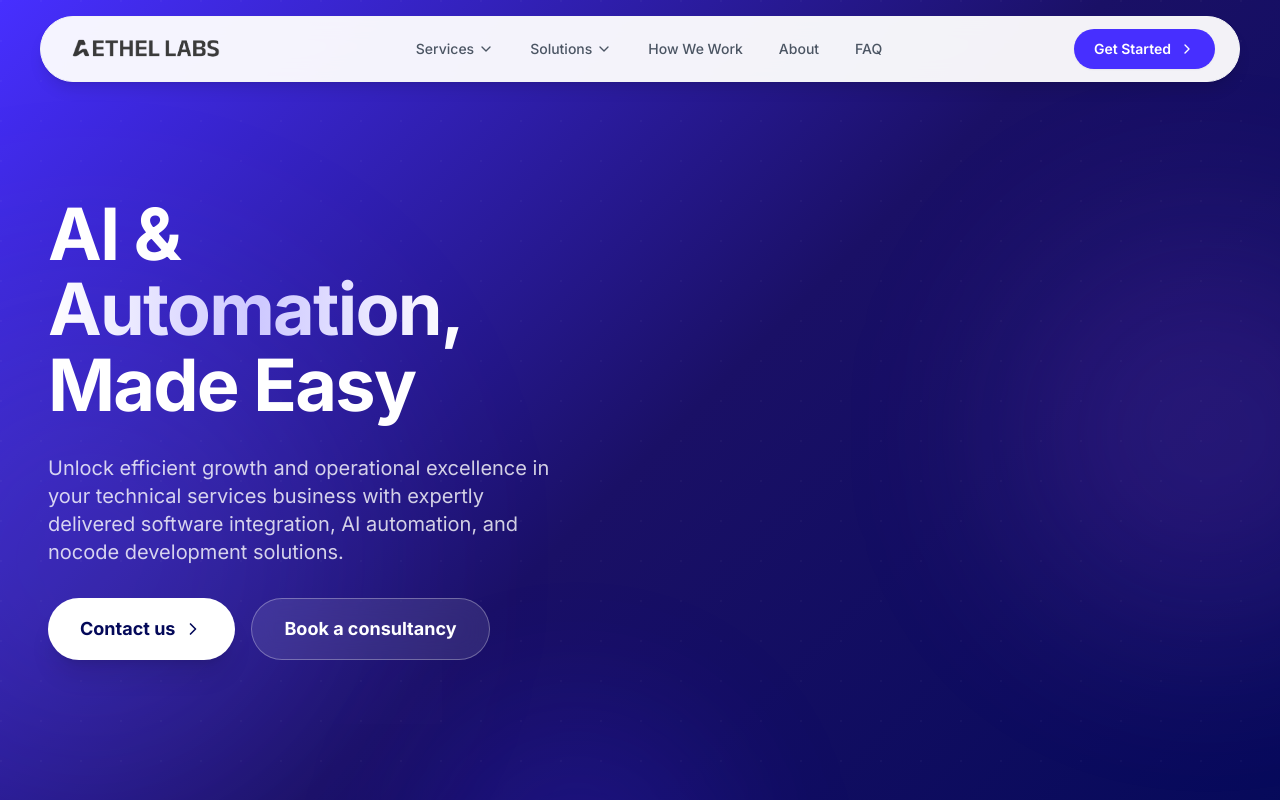
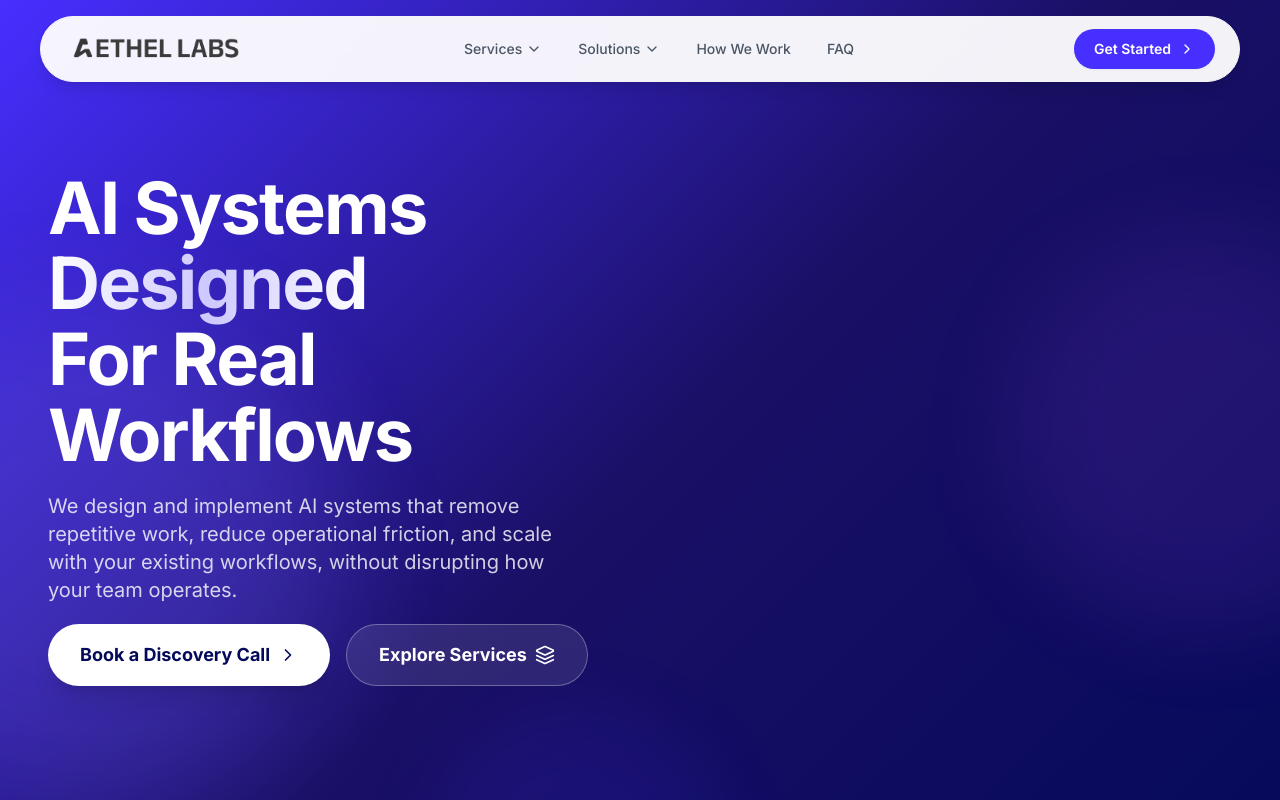
Before and after one commit to priyanshuthakare/Aethellabsv2, a React (Vite) app: page / in a window 1280 px wide. Shown: the top 800 px of the page. Built offline with nearby package versions, Linux system fonts and the light colour scheme.

Commit message:
feat: implement Navbar, HeroSection, and FAQSection components.

```diff
--- a/src/components/Navbar.jsx
+++ b/src/components/Navbar.jsx
@@ -1,4 +1,4 @@
-import { Brain, ChevronDown, ChevronRight, Compass, FileText, LayoutDashboard, Phone, RefreshCw, Rocket, Timer, TrendingUp, Wrench, Zap } from "lucide-react";
+import { Brain, ChevronDown, ChevronRight, Compass, FileText, LayoutDashboard, RefreshCw, Rocket, Timer, TrendingUp, Wrench, Zap } from "lucide-react";
 import { useEffect, useRef, useState } from "react";
 
 const servicesDropdownItems = [
@@ -76,14 +76,14 @@ export const Navbar = () => {
         <header className="fixed top-0 left-0 right-0 z-50 px-4 py-4">
             <nav
                 ref={navRef}
-                className="max-w-[1200px] mx-auto bg-white/95 backdrop-blur-md rounded-full shadow-lg border border-gray-100 px-6 py-3 flex items-center justify-between"
+                className="max-w-[1200px] mx-auto bg-white/95 backdrop-blur-md rounded-full shadow-lg border border-gray-100 px-4 py-2 md:px-6 md:py-3 flex items-center justify-between"
             >
                 {/* Left: Logo + Brand Name */}
-                <div className="flex items-center gap-3">
+                <div className="flex items-center gap-2 md:gap-3">
                     <img
                         src="/image-45.png"
                         alt="Aethel Labs Logo"
-                        className="h-8 w-auto object-contain"
+                        className="h-8 md:h-9 w-auto object-contain"
                     />
 
                 </div>
@@ -127,12 +127,7 @@ export const Navbar = () => {
                     >
                         How We Work
                     </button>
-                    <button
-                        onClick={() => handleScroll("about")}
-                        className="px-4 py-2 rounded-full font-medium text-sm text-gray-600 hover:text-gray-900 hover:bg-gray-50 transition-all"
-                    >
-                        About
-                    </button>
+
                     <button
                         onClick={() => handleScroll("faq")}
                         className="px-4 py-2 rounded-full font-medium text-sm text-gray-600 hover:text-gray-900 hover:bg-gray-50 transition-all"
@@ -155,10 +150,10 @@ export const Navbar = () => {
                     {/* CTA Button */}
                     <button
                         onClick={() => handleScroll("contact")}
-                        className="inline-flex items-center gap-2 bg-aethel-500 hover:bg-aethel-600 text-white font-semibold text-sm px-5 py-2.5 rounded-full transition-all duration-200 shadow-sm hover:shadow-md"
+                        className="inline-flex items-center gap-1.5 md:gap-2 bg-aethel-500 hover:bg-aethel-600 text-white font-semibold text-xs md:text-sm px-3.5 py-2 md:px-5 md:py-2.5 rounded-full transition-all duration-200 shadow-sm hover:shadow-md"
                     >
                         Get Started
-                        <ChevronRight className="w-4 h-4" />
+                        <ChevronRight className="w-3.5 h-3.5 md:w-4 md:h-4" />
                     </button>
                 </div>
             </nav>
--- a/src/screens/Desktop/sections/FAQSection/FAQSection.jsx
+++ b/src/screens/Desktop/sections/FAQSection/FAQSection.jsx
@@ -1,5 +1,5 @@
-import React, { useState } from "react";
-import { Plus, Minus } from "lucide-react";
+import { Minus, Plus } from "lucide-react";
+import { useState } from "react";
 
 const faqData = [
     {
@@ -50,7 +50,7 @@ const FAQItem = ({ question, answer, isOpen, onClick }) => {
                 <span className="text-lg font-semibold text-gray-900 group-hover:text-white pr-8 transition-colors">
                     {question}
                 </span>
-                <span className="flex-shrink-0 w-8 h-8 flex items-center justify-center rounded-full bg-aethel-500 group-hover:bg-white transition-all">
+                <span className={`flex-shrink-0 w-8 h-8 flex items-center justify-center rounded-full bg-aethel-500 group-hover:bg-white transition-all duration-300 ${isOpen ? 'rotate-180' : 'rotate-0'}`}>
                     {isOpen ? (
                         <Minus className="w-5 h-5 text-white group-hover:text-aethel-500 transition-colors" />
                     ) : (
@@ -58,11 +58,17 @@ const FAQItem = ({ question, answer, isOpen, onClick }) => {
                     )}
                 </span>
             </button>
-            {isOpen && (
-                <div className="px-6 pb-6 text-gray-600 group-hover:text-gray-300 leading-relaxed animate-fade-in transition-colors">
-                    {answer}
+            {/* Smooth height animation using grid-rows */}
+            <div
+                className="grid transition-all duration-300 ease-out"
+                style={{ gridTemplateRows: isOpen ? '1fr' : '0fr' }}
+            >
+                <div className="overflow-hidden">
+                    <div className={`px-6 pb-6 text-gray-600 group-hover:text-gray-300 leading-relaxed transition-all duration-300 ${isOpen ? 'opacity-100 translate-y-0' : 'opacity-0 -translate-y-2'}`}>
+                        {answer}
+                    </div>
                 </div>
-            )}
+            </div>
         </div>
     );
 };
--- a/src/screens/Desktop/sections/HeroSection/HeroSection.jsx
+++ b/src/screens/Desktop/sections/HeroSection/HeroSection.jsx
@@ -1,47 +1,45 @@
-import React from "react";
+import {
+    CheckCircle2,
+    ChevronRight,
+    Clock,
+    Layers,
+    Users
+} from "lucide-react";
 import { Navbar } from "../../../../components/Navbar";
 import { AethelHeroCards } from "../../../../components/ui/aethel-hero-cards";
-import {
-    ChevronRight,
-    Sparkles,
-    Check,
-    ArrowRight,
-    Users,
-    Star,
-    Shield,
-    Zap,
-    TrendingUp,
-    Clock,
-    CheckCircle2,
-    Play
-} from "lucide-react";
 
-// Animated Background Orbs
+/**
+ * @intent Optimized background decoration with reduced GPU load
+ * @description Static orbs with reduced blur for better performance
+ */
 const BackgroundOrbs = () => (
     <>
-        {/* Large floating orbs */}
-        <div className="absolute -left-40 top-1/3 w-[500px] h-[500px] bg-aethel-400/30 rounded-full blur-[120px] animate-pulse" />
-        <div className="absolute -right-32 top-1/4 w-[400px] h-[400px] bg-purple-500/20 rounded-full blur-[100px] animate-pulse animation-delay-500" />
-        <div className="absolute left-1/3 -bottom-20 w-[300px] h-[300px] bg-aethel-500/20 rounded-full blur-[80px] animate-pulse animation-delay-1000" />
-
-        {/* Subtle grid pattern overlay */}
+        {/* Optimized floating orbs - reduced blur, no animation */}
         <div
-            className="absolute inset-0 opacity-[0.03]"
-            style={{
-                backgroundImage: `radial-gradient(circle at 1px 1px, white 1px, transparent 0)`,
-                backgroundSize: '40px 40px'
-            }}
+            className="absolute -left-40 top-1/3 w-[500px] h-[500px] bg-aethel-400/25 rounded-full blur-[60px] opacity-80"
+            style={{ willChange: 'transform' }}
+        />
+        <div
+            className="absolute -right-32 top-1/4 w-[400px] h-[400px] bg-purple-500/15 rounded-full blur-[50px] opacity-80"
+            style={{ willChange: 'transform' }}
+        />
+        <div
+            className="absolute left-1/3 -bottom-20 w-[300px] h-[300px] bg-aethel-500/15 rounded-full blur-[40px] opacity-80"
+            style={{ willChange: 'transform' }}
         />
     </>
 );
 
-// Avatar Stack Component with hover effect
+/**
+ * @intent Avatar stack with social proof
+ * @description Lazy-loaded images with optimized rendering
+ */
 const AvatarStack = () => {
     const avatars = [
-        "https://images.unsplash.com/photo-1472099645785-5658abf4ff4e?w=100&h=100&fit=crop&crop=face",
-        "https://images.unsplash.com/photo-1438761681033-6461ffad8d80?w=100&h=100&fit=crop&crop=face",
-        "https://images.unsplash.com/photo-1507003211169-0a1dd7228f2d?w=100&h=100&fit=crop&crop=face",
-        "https://images.unsplash.com/photo-1494790108377-be9c29b29330?w=100&h=100&fit=crop&crop=face",
+        "https://images.unsplash.com/photo-1472099645785-5658abf4ff4e?w=100&h=100&fit=crop&crop=face&q=60",
+        "https://images.unsplash.com/photo-1438761681033-6461ffad8d80?w=100&h=100&fit=crop&crop=face&q=60",
+        "https://images.unsplash.com/photo-1507003211169-0a1dd7228f2d?w=100&h=100&fit=crop&crop=face&q=60",
+        "https://images.unsplash.com/photo-1494790108377-be9c29b29330?w=100&h=100&fit=crop&crop=face&q=60",
     ];
 
     return (
@@ -51,6 +49,8 @@ const AvatarStack = () => {
                     key={i}
                     src={avatar}
                     alt={`Team member ${i + 1}`}
+                    loading="lazy"
+                    decoding="async"
                     className="w-10 h-10 rounded-full border-[3px] border-white object-cover shadow-lg hover:scale-110 hover:z-10 transition-transform duration-200"
                 />
             ))}
@@ -94,7 +94,7 @@ export const HeroSection = () => {
             <div className="relative z-10 w-full max-w-[1400px] mx-auto px-6 md:px-12 pt-32 pb-20">
                 <div className="grid grid-cols-1 lg:grid-cols-2 gap-16 items-center min-h-[calc(100vh-200px)]">
                     {/* Left: Text Content */}
-                    <div className="flex flex-col gap-8">
+                    <div className="flex flex-col gap-5">
                         {/* Badge */}
                         {/* <div className="flex items-center gap-3">
                             <span className="inline-flex items-center gap-2 px-4 py-2 bg-white/10 backdrop-blur-md text-white rounded-full text-sm font-medium border border-white/20 hover:bg-white/20 transition-colors cursor-pointer group">
@@ -107,35 +107,33 @@ export const HeroSection = () => {
 
                         {/* Main Heading with gradient */}
                         <h1 className="text-5xl md:text-6xl lg:text-7xl font-black leading-[1.05] tracking-tight">
-                            <span className="text-white">AI &</span><br />
+                            <span className="text-white">AI Systems</span><br />
                             <span className="bg-gradient-to-r from-white via-aethel-200 to-white bg-clip-text text-transparent">
-                                Automation,
+                                Designed
                             </span><br />
-                            <span className="text-white">Made Easy</span>
+                            <span className="text-white">For Real Workflows</span>
                         </h1>
 
                         {/* Subheading */}
                         <p className="text-lg md:text-xl text-white/80 leading-relaxed max-w-lg">
-                            Unlock efficient growth and operational excellence in your technical
-                            services business with expertly delivered software integration, AI
-                            automation, and nocode development solutions.
+                            We design and implement AI systems that remove repetitive work, reduce operational friction, and scale with your existing workflows, without disrupting how your team operates.
                         </p>
 
                         {/* CTA Buttons */}
                         <div className="flex flex-col sm:flex-row gap-4">
                             <button
-                                onClick={() => handleScroll("contact")}
+                                onClick={() => window.open("https://cal.com/aethellabs/discovery", "_blank")}
                                 className="group inline-flex items-center justify-center gap-2 bg-white hover:bg-gray-50 text-navy-900 font-bold text-lg px-8 py-4 rounded-full transition-all duration-300 shadow-xl hover:shadow-2xl hover:scale-[1.02]"
                             >
-                                Contact us
+                                Book a Discovery Call
                                 <ChevronRight className="w-5 h-5 group-hover:translate-x-0.5 transition-transform" />
                             </button>
                             <button
-                                onClick={() => window.open("https://cal.com/aethellabs/discovery", "_blank")}
+                                onClick={() => handleScroll("services")}
                                 className="group inline-flex items-center justify-center gap-2 bg-white/10 hover:bg-white/20 backdrop-blur-md text-white font-bold text-lg px-8 py-4 rounded-full transition-all duration-300 border border-white/30 hover:border-white/50"
                             >
-                                {/* <Sparkles className="w-5 h-5" /> */}
-                                Book a consultancy
+                                Explore Services
+                                <Layers className="w-5 h-5 group-hover:translate-x-0.5 transition-transform" />
                             </button>
                         </div>
 
```
Also changed, not shown: 1 other file (tests, documents, lock files or other folders).
